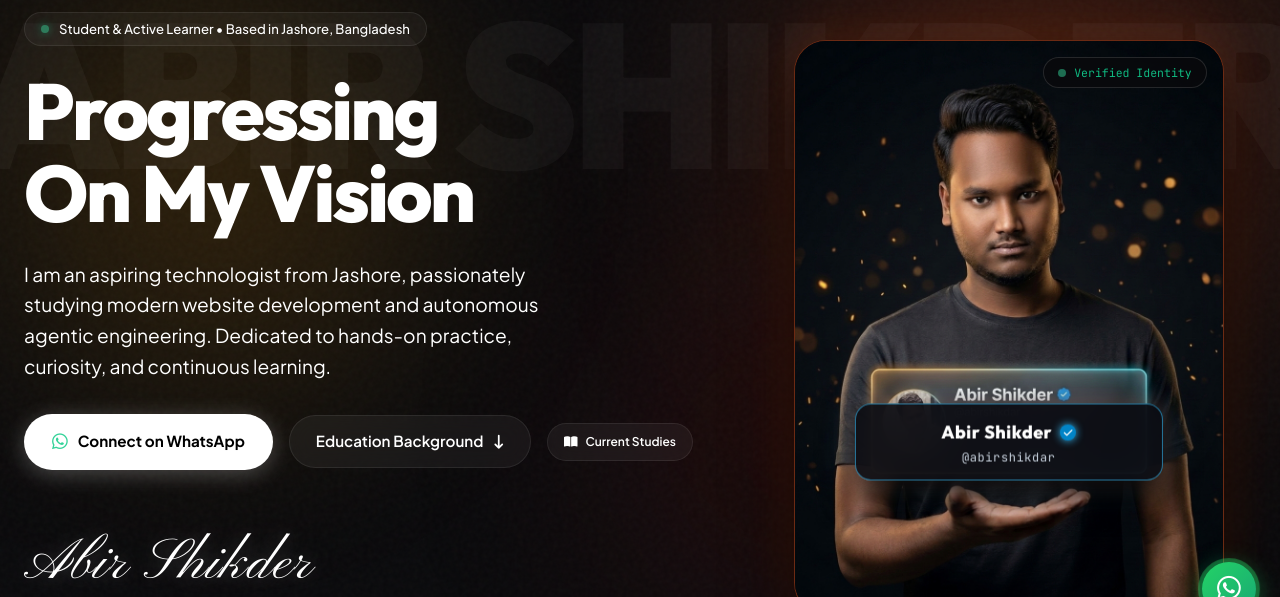
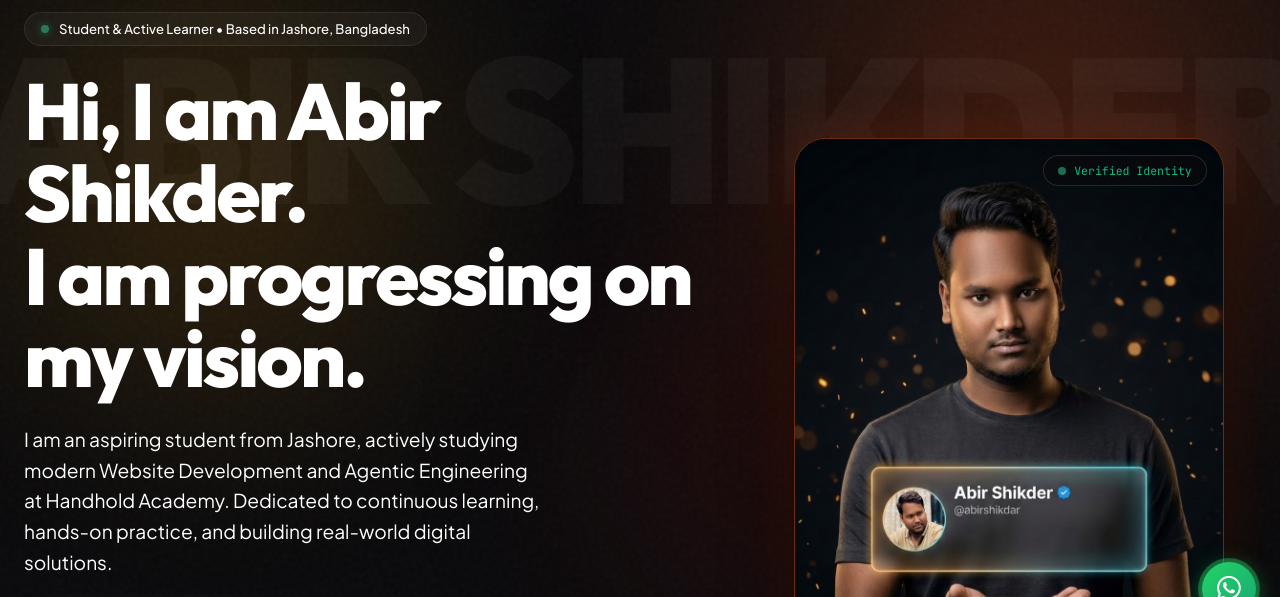
Before and after one commit to abirshikdar2-bit/abir-shikder-portfolio, a plain HTML site: page index.html in a window 1280 px wide. Shown: the part 160-757 px from the top of the page. Drawn offline with nearby package versions, Linux system fonts and the light colour scheme.

Commit message:
feat: Hi I am Abir Shikder I am progressing on my vision headline, remove front overlay badge, update learner bio

```diff
--- a/assets/css/style.css
+++ b/assets/css/style.css
@@ -635,42 +635,6 @@ body.cursor-hover .custom-cursor-follower {
   font-family: var(--font-mono);
   font-size: 0.72rem;
   color: #10b981;
-}
-
-/* Center Floating Holographic Badge over Hand (Pinterest olivar.dsgn Concept) */
-.hero-floating-glass-badge {
-  position: absolute;
-  bottom: 23%;
-  left: 50%;
-  transform: translateX(-50%);
-  width: 72%;
-  max-width: 310px;
-  padding: 14px 20px;
-  border-radius: 16px;
-  background: rgba(12, 14, 20, 0.92);
-  backdrop-filter: blur(20px);
-  -webkit-backdrop-filter: blur(20px);
-  box-shadow: 0 15px 35px rgba(0, 0, 0, 0.9),
-              0 0 25px rgba(255, 90, 31, 0.3),
-              0 0 35px rgba(56, 189, 248, 0.35);
-  display: flex;
-  flex-direction: column;
-  align-items: center;
-  justify-content: center;
-  gap: 3px;
-  z-index: 20;
-  pointer-events: none;
-  border: 1.5px solid rgba(56, 189, 248, 0.6);
-  animation: floatCard 4s ease-in-out infinite;
-}
-
-@keyframes floatCard {
-  0%, 100% {
-    transform: translate(-50%, 0);
-  }
-  50% {
-    transform: translate(-50%, -5px);
-  }
 }
 
 .holo-card-top {
--- a/index.html
+++ b/index.html
@@ -129,13 +129,13 @@
 
             <!-- Clean, Sleek Primary Title (Pure White Theme) -->
             <h1 class="hero-clean-title mb-6 text-white">
-              Progressing<br>
-              On My Vision
+              Hi, I am Abir Shikder.<br>
+              I am progressing on my vision.
             </h1>
 
             <!-- Authentic Honest Description (Pure White) -->
             <p class="hero-clean-desc mb-8 text-white">
-              I am an aspiring technologist from Jashore, passionately studying modern website development and autonomous agentic engineering. Dedicated to hands-on practice, curiosity, and continuous learning.
+              I am an aspiring student from Jashore, actively studying modern Website Development and Agentic Engineering at Handhold Academy. Dedicated to continuous learning, hands-on practice, and building real-world digital solutions.
             </p>
 
             <!-- Clean Action Buttons -->
@@ -173,17 +173,6 @@
                 <div class="hero-photo-badge">
                   <span class="w-2 h-2 rounded-full bg-emerald-400 animate-pulse"></span>
                   <span>Verified Identity</span>
-                </div>
-
-                <!-- Centered Floating 3D Holographic Identity Card (Pinterest Concept) -->
-                <div class="hero-floating-glass-badge">
-                  <div class="flex items-center justify-center gap-2">
-                    <span class="font-heading font-extrabold text-white text-base md:text-lg tracking-wide">Abir Shikder</span>
-                    <span class="inline-flex items-center justify-center w-4 h-4 rounded-full bg-[#0284c7] text-white text-[10px] shadow-[0_0_8px_#38bdf8]">
-                      <i class="fa-solid fa-check"></i>
-                    </span>
-                  </div>
-                  <span class="text-xs font-mono text-slate-300 tracking-wider">@abirshikdar</span>
                 </div>
               </div>
             </div>
```
